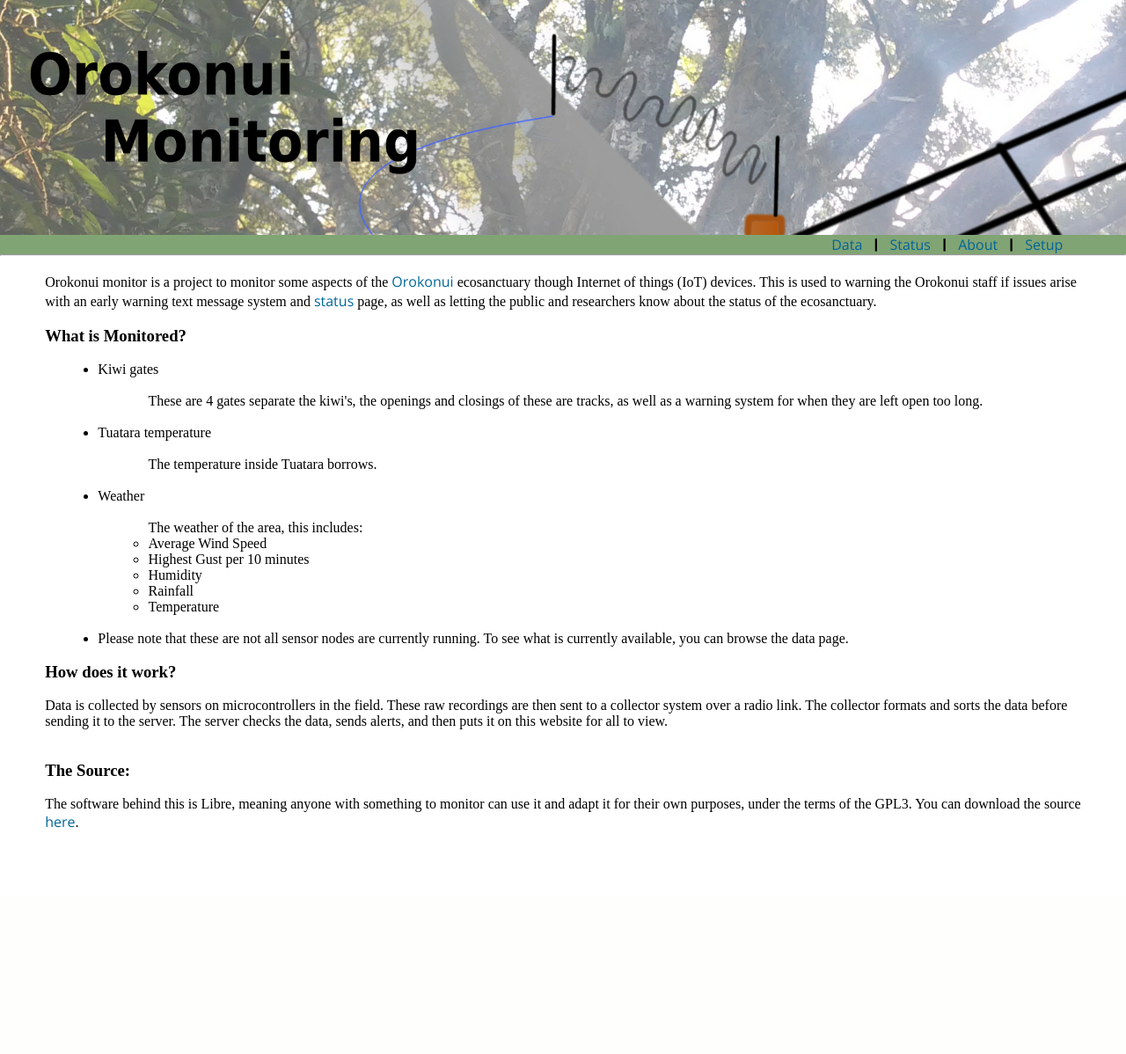
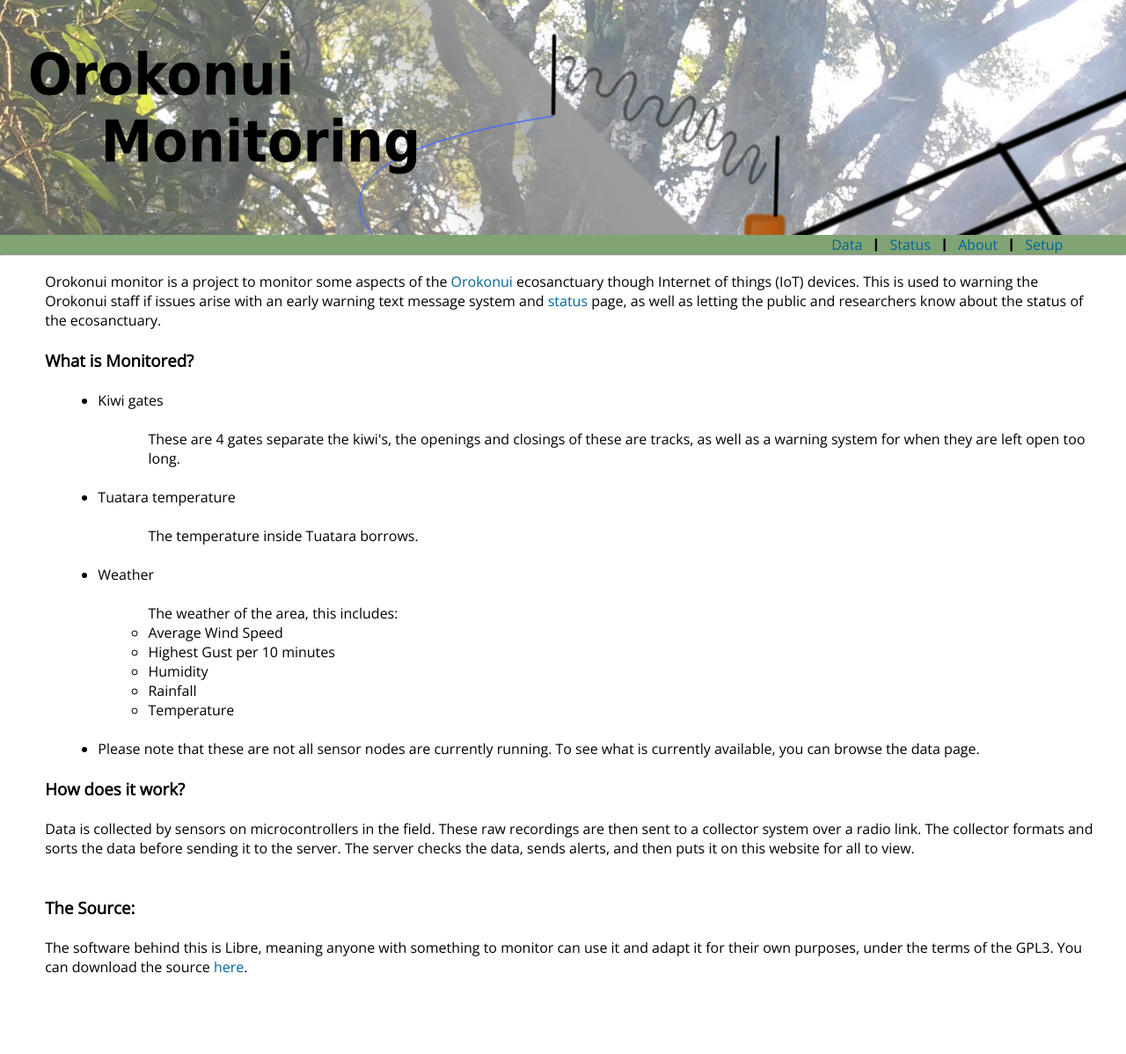
Before and after one commit to green0range/IoT-ecosanctuary-web-monitoring, a PHP site: page /about.php in a window 1280 px wide. Shown: the whole page at 88% size. Before the commit the page ends 941 px from the top, so only its background shows below. Run offline with PHP 8.4, Linux system fonts and the light colour scheme.

Commit message:
font correction

```diff
--- a/style.css
+++ b/style.css
@@ -11,6 +11,7 @@ padding: 0;
 	position: relative;
 	left: 4%;
 	width: 94%;
+	font-family: 'Open Sans', sans-serif;
 }
 
 #help-button {
```
